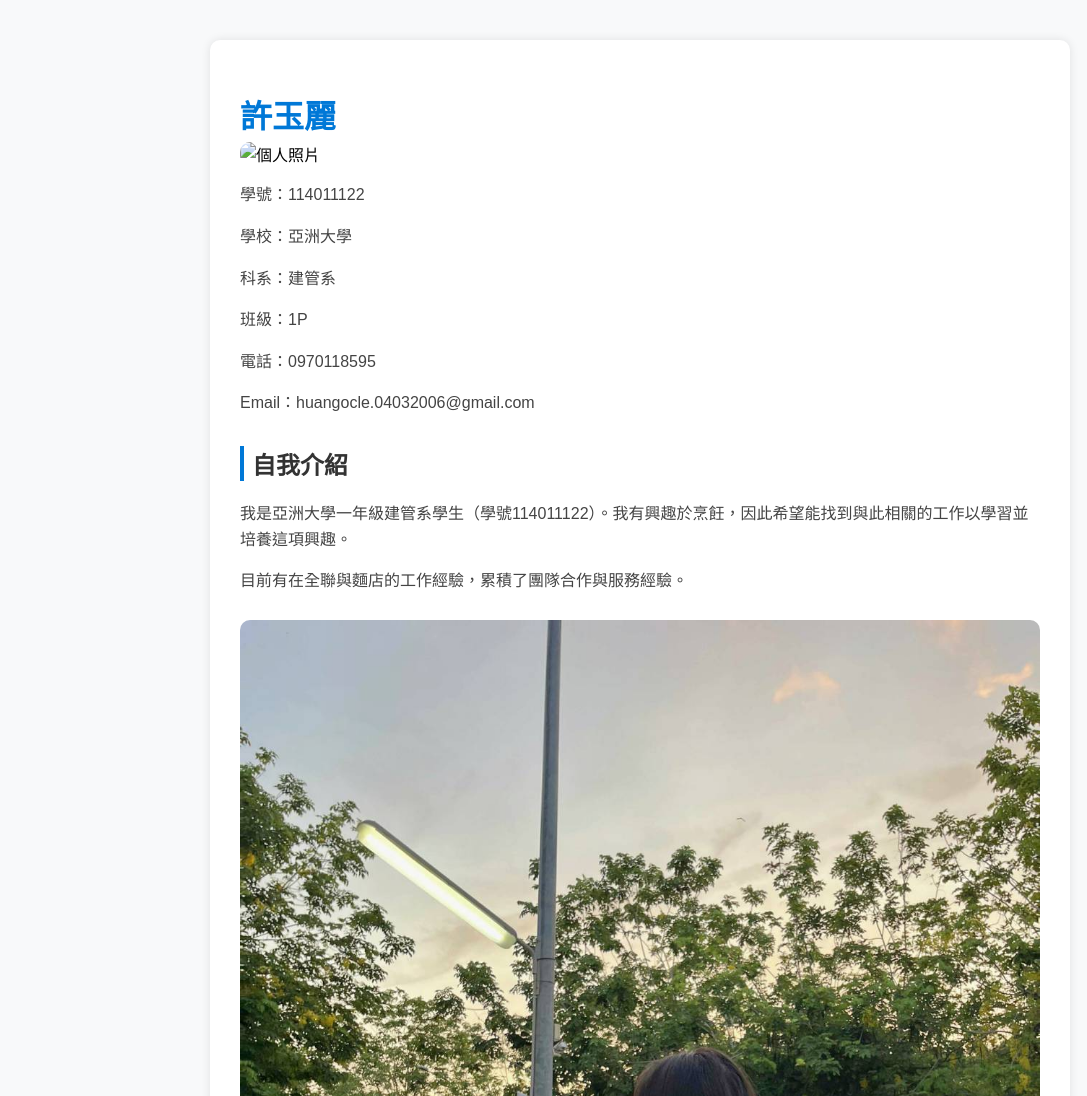
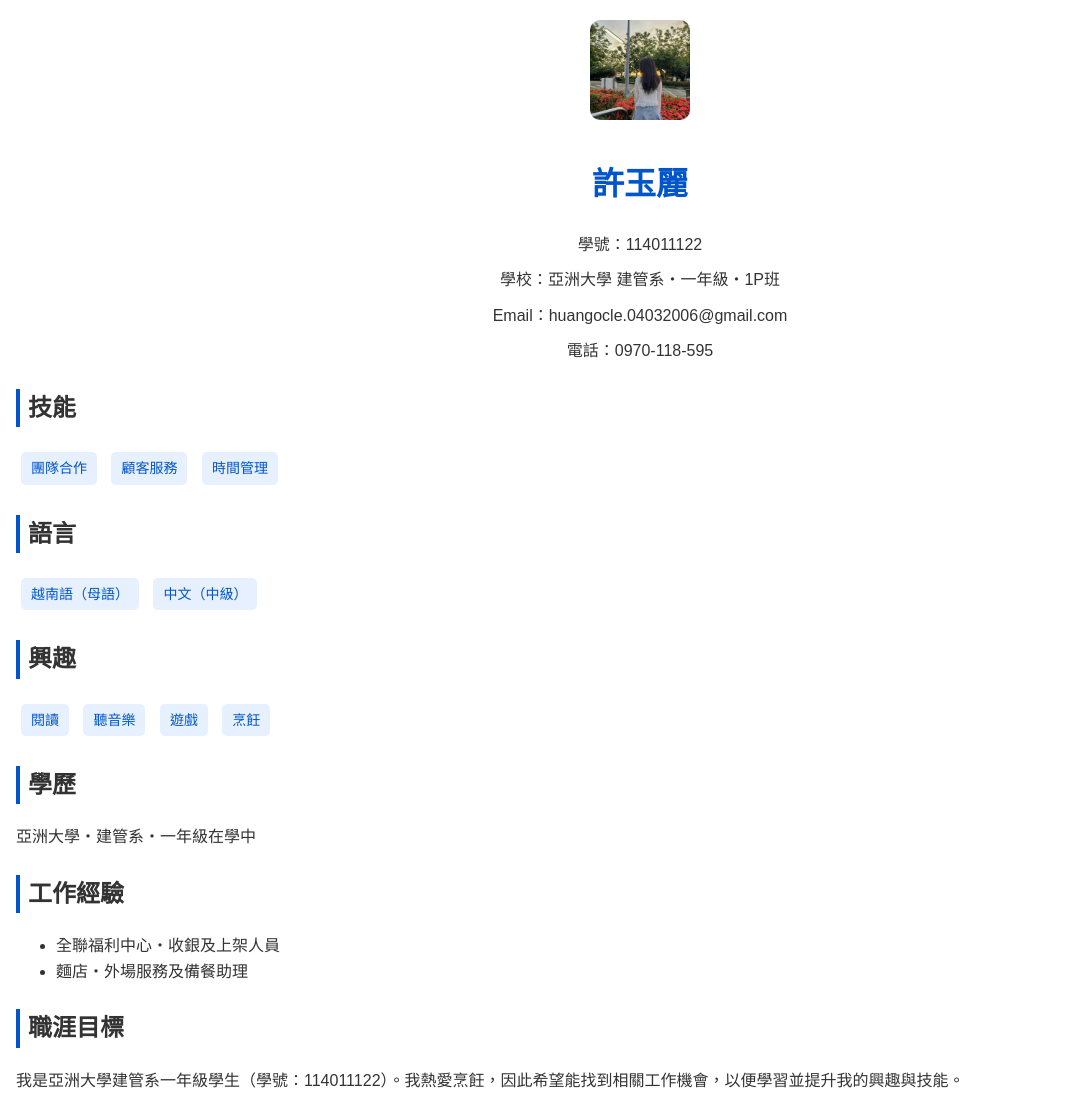
Before and after one commit to huangocle04032006-alt/ngocle.github.id, a plain HTML site: page index.html in a window 1280 px wide. Shown: the top 1096 px of the page, without its empty margins (0-1087 px from the left). Drawn offline with Linux system fonts and the light colour scheme.

Commit message:
Update index.html

```diff
--- a/index.html
+++ b/index.html
@@ -3,71 +3,97 @@
 <head>
   <meta charset="UTF-8">
   <meta name="viewport" content="width=device-width, initial-scale=1.0">
-  <title>許玉麗的個人履歷</title>
+  <title>許玉麗的個人簡介</title>
   <style>
     body {
-      font-family: 'Noto Sans TC', sans-serif;
-      background: #f8f9fa;
+      font-family: "Noto Sans TC", sans-serif;
+      background-color: #fff;
+      color: #333;
+      line-height: 1.6;
       margin: 0;
-      padding: 0;
+      padding: 0 1em;
     }
-    .container {
-      max-width: 800px;
-      background: white;
-      margin: 40px auto;
-      padding: 30px;
-      border-radius: 10px;
-      box-shadow: 0 0 10px rgba(0,0,0,0.1);
+    header {
+      text-align: center;
+      margin-top: 20px;
     }
-    img.profile {
-      width: 120px;
-      height: 120px;
-      border-radius: 10px;
+    .profile-photo {
+      width: 100px;
+      height: 100px;
+      border-radius: 10%;
       object-fit: cover;
+      margin-bottom: 10px;
     }
     h1 {
-      color: #0078d7;
-      margin-bottom: 5px;
+      color: #0055cc;
     }
     h2 {
-      border-left: 4px solid #0078d7;
+      border-left: 4px solid #0055cc;
       padding-left: 8px;
       color: #333;
-      margin-top: 30px;
+      margin-top: 25px;
     }
-    p, li {
-      line-height: 1.6;
-      color: #444;
+    .info {
+      margin: 10px 0;
     }
-    ul {
-      padding-left: 20px;
+    .tag {
+      display: inline-block;
+      background: #e6f0ff;
+      color: #0055cc;
+      border-radius: 5px;
+      padding: 5px 10px;
+      margin: 5px;
+      font-size: 14px;
     }
   </style>
 </head>
 <body>
-  <div class="container">
+  <header>
+    <img src="profile_photo.jpg" alt="Profile Photo" class="profile-photo">
     <h1>許玉麗</h1>
-    <img src="prefile.jpg" alt="個人照片" class="profile">
-    <p>學號：114011122</p>
-    <p>學校：亞洲大學</p>
-    <p>科系：建管系</p>
-    <p>班級：1P</p>
-    <p>電話：0970118595</p>
-    <p>Email：huangocle.04032006@gmail.com</p>
+    <p class="info">學號：114011122</p>
+    <p class="info">學校：亞洲大學 建管系・一年級・1P班</p>
+    <p class="info">Email：huangocle.04032006@gmail.com</p>
+    <p class="info">電話：0970-118-595</p>
+  </header>
 
-    <h2>自我介紹</h2>
-    <p>我是亞洲大學一年級建管系學生（學號114011122）。我有興趣於烹飪，因此希望能找到與此相關的工作以學習並培養這項興趣。</p>
-    <p>目前有在全聯與麵店的工作經驗，累積了團隊合作與服務經驗。</p>
-    <img src="profile_photo.jpg" alt="學校照片" style="width:100%; border-radius:10px; margin-top:10px;">
+  <section>
+    <h2>技能</h2>
+    <span class="tag">團隊合作</span>
+    <span class="tag">顧客服務</span>
+    <span class="tag">時間管理</span>
+  </section>
 
-    <h2>語言能力</h2>
+  <section>
+    <h2>語言</h2>
+    <span class="tag">越南語（母語）</span>
+    <span class="tag">中文（中級）</span>
+  </section>
+
+  <section>
+    <h2>興趣</h2>
+    <span class="tag">閱讀</span>
+    <span class="tag">聽音樂</span>
+    <span class="tag">遊戲</span>
+    <span class="tag">烹飪</span>
+  </section>
+
+  <section>
+    <h2>學歷</h2>
+    <p>亞洲大學・建管系・一年級在學中</p>
+  </section>
+
+  <section>
+    <h2>工作經驗</h2>
     <ul>
-      <li>越南語（母語）</li>
-      <li>中文（良好）</li>
+      <li>全聯福利中心・收銀及上架人員</li>
+      <li>麵店・外場服務及備餐助理</li>
     </ul>
+  </section>
 
-    <h2>興趣</h2>
-    <p>閱讀、聽音樂、玩遊戲</p>
-  </div>
+  <section>
+    <h2>職涯目標</h2>
+    <p>我是亞洲大學建管系一年級學生（學號：114011122）。我熱愛烹飪，因此希望能找到相關工作機會，以便學習並提升我的興趣與技能。</p>
+  </section>
 </body>
 </html>
```
